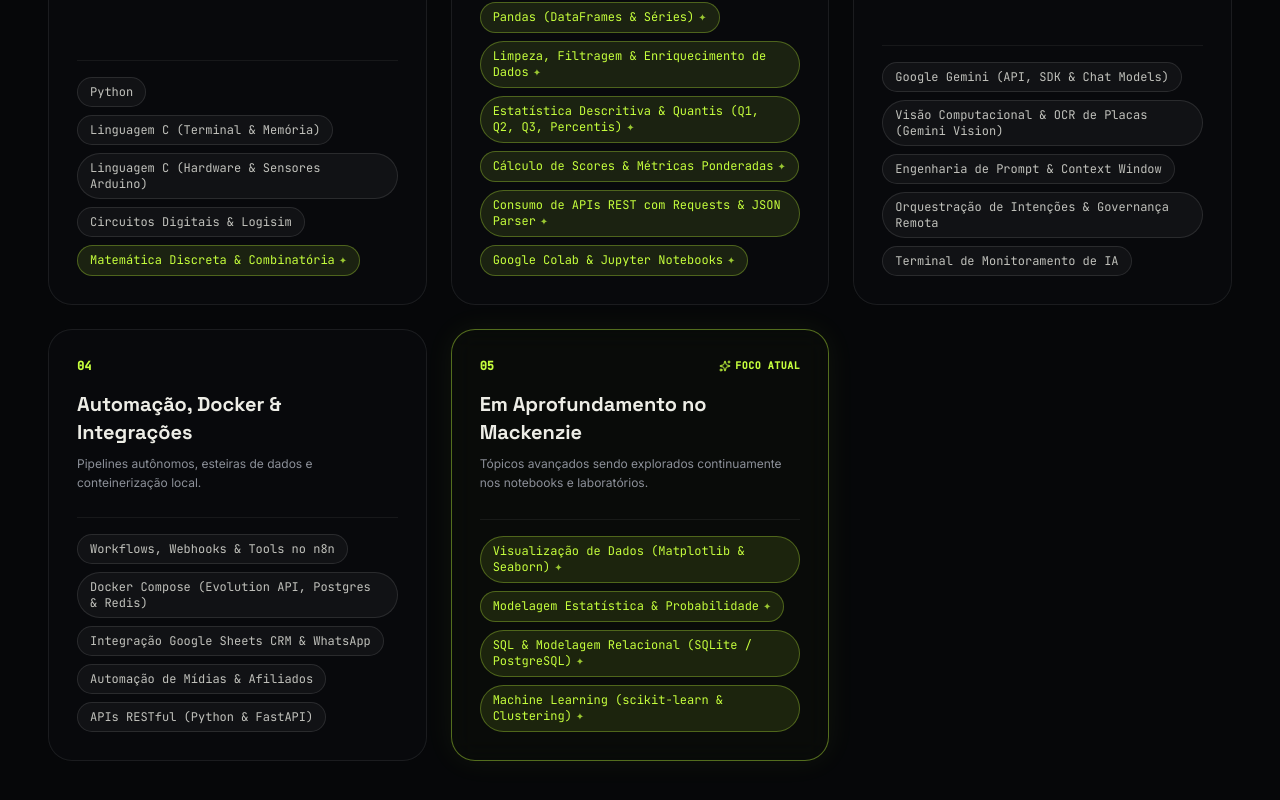
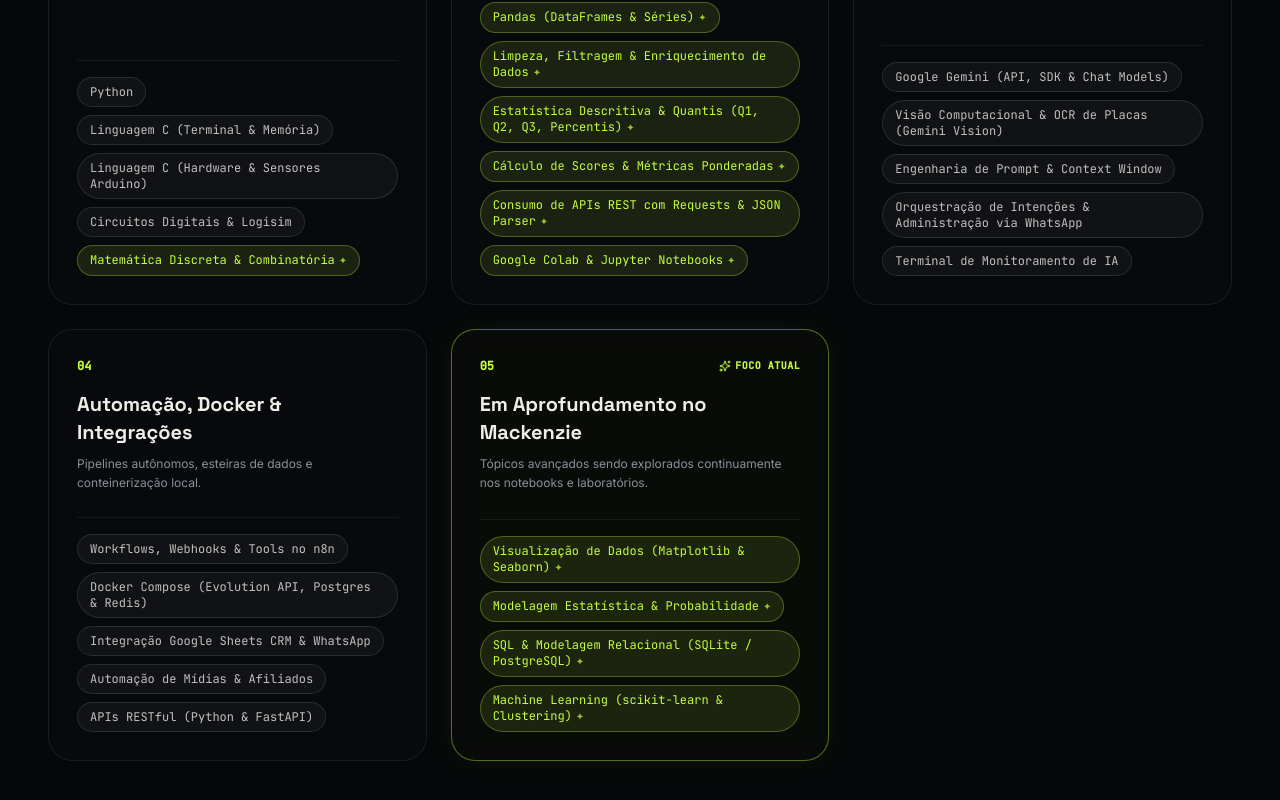
Before and after one commit to GuilhermefLima22/Portfolio, a React (Vite) app: page / in a window 1280 px wide. Shown: the part 4350-5150 px from the top of the page. Built offline with nearby package versions, Linux system fonts and the light colour scheme.

Commit message:
chore(copy): replace 'Governança' with 'Administração via WhatsApp'

```diff
--- a/public/curriculo.html
+++ b/public/curriculo.html
@@ -665,7 +665,7 @@
             <ul class="project-bullets">
               <li><strong>Utilizado por um lava-rápido real no dia a dia</strong> (+1.160 mensagens e +320 contatos atendidos), unindo recepcionista IA, gestão de pátio e CRM no Google Sheets.</li>
               <li><strong>Modo Pátio (Admin):</strong> envio de foto do veículo + valor aciona OCR da placa, identifica modelo/porte, deduz o serviço e puxa histórico do cliente.</li>
-              <li><strong>Governança no WhatsApp:</strong> responder <code>"ok"</code> no pedido avisa o cliente que o carro está pronto; comandos de Admin (<code>ativar</code>/<code>desativar</code>/<code>status</code>) controlam o estado do bot em tempo real.</li>
+              <li><strong>Administração via WhatsApp:</strong> responder <code>"ok"</code> no pedido avisa o cliente que o carro está pronto; comandos de Admin (<code>ativar</code>/<code>desativar</code>/<code>status</code>) controlam o estado do bot em tempo real.</li>
             </ul>
           </article>
 
--- a/src/components/ProjectModal.tsx
+++ b/src/components/ProjectModal.tsx
@@ -632,7 +632,7 @@ export const ProjectModal: React.FC<ProjectModalProps> = ({ project, onClose })
                   <div className="flex items-center justify-between gap-2 text-xs font-mono text-paper font-semibold">
                     <span className="flex items-center gap-2">
                       <span className="w-2.5 h-2.5 rounded-full bg-amber-400 shadow-[0_0_8px_rgba(251,191,36,0.6)]" />
-                      <span>4. Governança Remota & Blindagens</span>
+                      <span>4. Administração via WhatsApp & Blindagens</span>
                     </span>
                     <span className="text-[10px] px-2 py-0.5 rounded bg-amber-500/15 text-amber-300 border border-amber-500/30">Controle Total</span>
                   </div>
--- a/src/components/ResumeModal.tsx
+++ b/src/components/ResumeModal.tsx
@@ -312,7 +312,7 @@ export const ResumeModal: React.FC = () => {
                       <strong>Modo Pátio (Admin):</strong> envio de foto do veículo + valor aciona OCR da placa, identifica modelo/porte, deduz o serviço e puxa histórico do cliente.
                     </li>
                     <li>
-                      <strong>Governança no WhatsApp:</strong> responder <code className="text-signal">&quot;ok&quot;</code> no pedido avisa o cliente que o carro está pronto; comandos de Admin (<code className="text-signal">ativar</code>/<code className="text-signal">desativar</code>/<code className="text-signal">status</code>) controlam o estado do bot em tempo real.
+                      <strong>Administração via WhatsApp:</strong> responder <code className="text-signal">&quot;ok&quot;</code> no pedido avisa o cliente que o carro está pronto; comandos de Admin (<code className="text-signal">ativar</code>/<code className="text-signal">desativar</code>/<code className="text-signal">status</code>) controlam o estado do bot em tempo real.
                     </li>
                   </ul>
                 </div>
--- a/src/data/portfolioData.ts
+++ b/src/data/portfolioData.ts
@@ -272,7 +272,7 @@ export const skillGroups: SkillGroup[] = [
       { name: 'Google Gemini (API, SDK & Chat Models)', usedIn: ['dentinho', 'portuguinha'] },
       { name: 'Visão Computacional & OCR de Placas (Gemini Vision)', usedIn: ['portuguinha'] },
       { name: 'Engenharia de Prompt & Context Window', usedIn: ['dentinho', 'portuguinha'] },
-      { name: 'Orquestração de Intenções & Governança Remota', usedIn: ['dentinho', 'portuguinha'] },
+      { name: 'Orquestração de Intenções & Administração via WhatsApp', usedIn: ['dentinho', 'portuguinha'] },
       { name: 'Terminal de Monitoramento de IA', usedIn: ['dentinho'] },
     ],
   },
```
